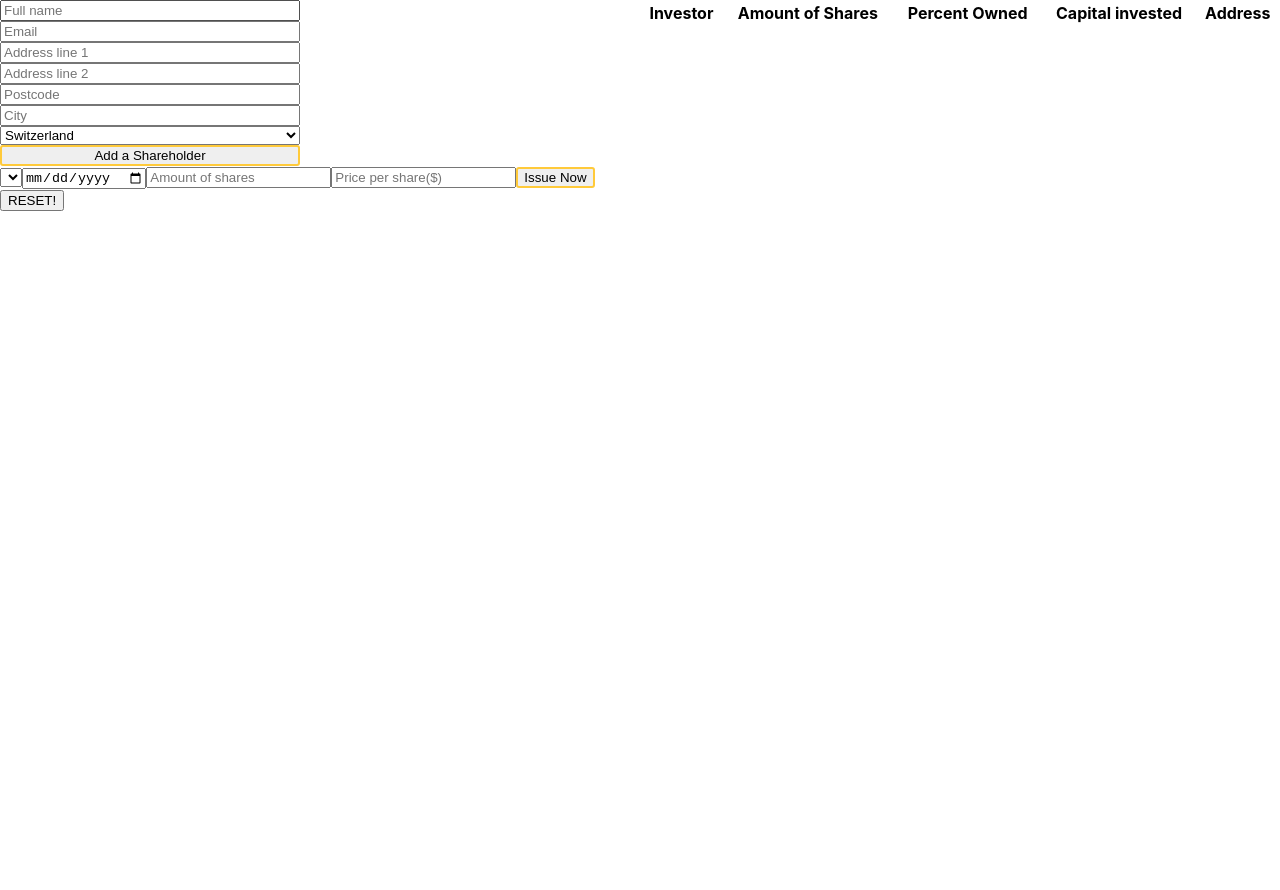
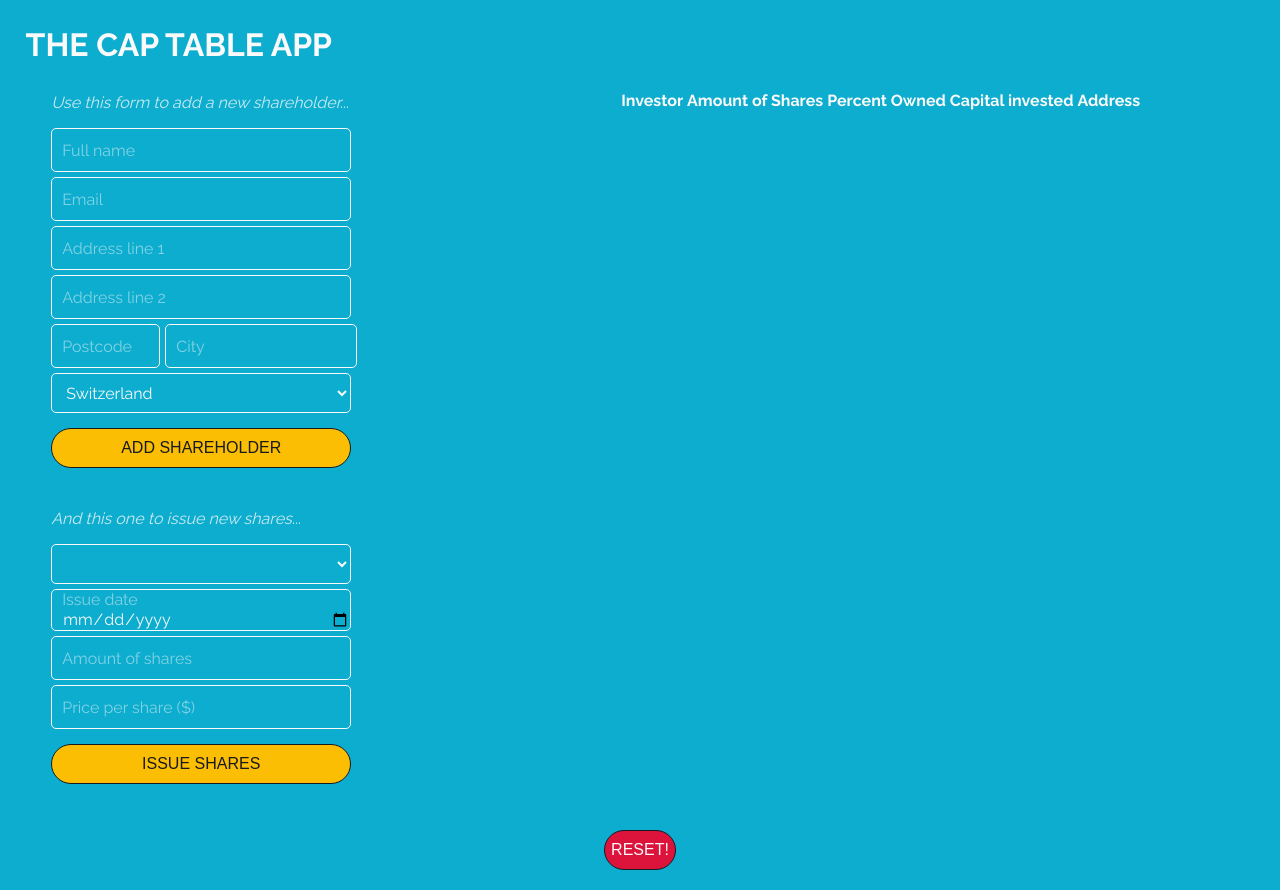
Before and after one commit to ovcOS/cap-table-react, a React (Create React App) app: page / in a window 1280 px wide. Before the commit the page ends 800 px from the top, so only its background shows below. Built offline with nearby package versions, Linux system fonts and the light colour scheme.

Commit message:
styling phase 1

```diff
--- a/public/index.html
+++ b/public/index.html
@@ -3,6 +3,7 @@
   <head>
     <meta charset="utf-8" />
     <link rel="shortcut icon" href="%PUBLIC_URL%/favicon.ico" />
+    <link href="https://fonts.googleapis.com/css?family=Raleway:300,400,700" rel="stylesheet">
     <meta
       name="viewport"
       content="width=device-width, initial-scale=1, shrink-to-fit=no"
--- a/src/components/AddShareholdersForm.jsx
+++ b/src/components/AddShareholdersForm.jsx
@@ -30,13 +30,16 @@ class AddShareholdersForm extends React.Component {
 
   render() {
     return (
-      <form className="add-shareholders-form" onSubmit={this.addShareholder}>
+      <form className="form-layout" onSubmit={this.addShareholder}>
+        <p className="form-info">Use this form to add a new shareholder...</p>
         <input name="name" ref={this.nameRef} type="text" placeholder="Full name" required />
         <input name="email" ref={this.emailRef} type="text" placeholder="Email" required />
         <input name="line1" ref={this.line1Ref} type="text" placeholder="Address line 1" required />
         <input name="line2" ref={this.line2Ref} type="text" placeholder="Address line 2"/>
-        <input name="postcode" ref={this.postcodeRef} type="number" placeholder="Postcode" required />
-        <input name="city" ref={this.cityRef} type="text" placeholder="City" required />
+        <div className="sub-form">
+          <input name="postcode" ref={this.postcodeRef} type="number" placeholder="Postcode" required />
+          <input name="city" ref={this.cityRef} type="text" placeholder="City" required />
+        </div>
         <select defaultValue="CH" ref={this.countryRef}>
           <option value="AF">Afghanistan</option>
           <option value="AX">Åland Islands</option>
@@ -288,7 +291,7 @@ class AddShareholdersForm extends React.Component {
           <option value="ZM">Zambia</option>
           <option value="ZW">Zimbabwe</option>
         </select>
-        <button type="submit" className="button-add">Add a Shareholder</button>
+        <button type="submit" className="button button-add hover-shadow">ADD SHAREHOLDER</button>
       </form>
     )
   }
--- a/src/components/App.jsx
+++ b/src/components/App.jsx
@@ -2,8 +2,9 @@ import React from 'react';
 import Shareholder from './Shareholder';
 import AddShareholdersForm from './AddShareholdersForm'
 import IssueNewSharesForm from './IssueNewSharesForm';
-import SharesIssue from './SharesIssue';
+// import SharesIssue from './SharesIssue';
 import CapTable from './CapTable';
+import Header from './Header';
 
 class App extends React.Component {
   state = {
@@ -45,24 +46,26 @@ class App extends React.Component {
 
   render() {
     return (
-      <React.Fragment>
+      <div className="background">
+      <Header />
         <div className="menu">
-        <div>
+          <div className="forms">
             <AddShareholdersForm addShareholder={this.addShareholder}/>
             <IssueNewSharesForm issueNewShares={this.issueNewShares} details={this.state.shareholders} />
           </div>
-
+          <div className="cap-table-div">
             <CapTable holderDetails={this.state.shareholders} issueDetails={this.state.sharesIssues} />
           </div>
-      {Object.keys(this.state.shareholders).map(shareholder => {
+        </div>
+        {/* {Object.keys(this.state.shareholders).map(shareholder => {
           return (
           <Shareholder
             key={shareholder}
             details={this.state.shareholders[shareholder]}/>
           )}
-      )}
-      <button className="button-reset" onClick={this.startFromScratch}>RESET!</button>
-      </React.Fragment>
+        )} */}
+        <button className="button button-reset hover-shadow" onClick={this.startFromScratch}>RESET!</button>
+      </div>
     );
   }
 };
--- /dev/null
+++ b/src/components/Header.jsx
@@ -0,0 +1,12 @@
+import React from 'react';
+
+const Header = () => (
+  <header>
+    <h1 className="app-header">
+      THE CAP TABLE APP
+    </h1>
+  </header>
+
+)
+
+export default Header;
--- a/src/components/IssueNewSharesForm.jsx
+++ b/src/components/IssueNewSharesForm.jsx
@@ -15,6 +15,7 @@ class IssueNewShares extends React.Component {
       pricePerShare: parseInt(this.pricePerShareRef.current.value),
     };
     this.props.issueNewShares(sharesIssue);
+    event.currentTarget.reset()
   };
 
   populateOptions(options) {
@@ -25,15 +26,16 @@ class IssueNewShares extends React.Component {
 
   render() {
     return (
-     <form onSubmit={this.createIssue}>
-       <select name="shareholderId" ref={this.idRef} type="text" required>
-        {this.populateOptions(this.props.details)}
-       </select>
-       <input name="date" ref={this.dateRef} type="date" required />
-       <input name="amount" type="number" ref={this.amountRef} placeholder="Amount of shares" required />
-       <input name="pricePerShare" type="number" ref={this.pricePerShareRef} placeholder="Price per share($)" required />
-       <button className="button-add" type="submit">Issue Now</button>
-     </form>
+      <form className="form-layout" onSubmit={this.createIssue}>
+        <p className="form-info">And this one to issue new shares...</p>
+        <select name="shareholderId" ref={this.idRef} type="text" required>
+          {this.populateOptions(this.props.details)}
+        </select>
+        <input name="date" ref={this.dateRef} type="date" placeholder="Issue date" required />
+        <input name="amount" type="number" ref={this.amountRef} placeholder="Amount of shares" required />
+        <input name="pricePerShare" type="number" ref={this.pricePerShareRef} placeholder="Price per share ($)" required />
+        <button className="button button-add hover-shadow" type="submit">ISSUE SHARES</button>
+      </form>
     )
   }
 };
--- a/src/css/style.css
+++ b/src/css/style.css
@@ -1,36 +1,197 @@
 body {
   margin: 0;
   padding: 0;
-  font-family: -apple-system, BlinkMacSystemFont, "Segoe UI", "Roboto", "Oxygen",
-    "Ubuntu", "Cantarell", "Fira Sans", "Droid Sans", "Helvetica Neue",
-    sans-serif;
+  font-family: "Raleway";
+  font-size: 16px;
   -webkit-font-smoothing: antialiased;
   -moz-osx-font-smoothing: grayscale;
+  color: #FAFAFA;
+  text-align: center;
+}
+
+input, select, option {
+  font-family: "Raleway";
+  font-size: 16px;
+  background-color: transparent;
+  color: #FAFAFA;
+  height: 40px;
+  border-radius: 5px;
+  border: 1px solid #FAFAFA;
+  padding-left: 10px;
+  margin-bottom: 5px;
+}
+
+input:focus, select:focus, option:focus {
+  outline: none;
+}
+
+input::placeholder {
+  color:rgba(250, 250, 250, 0.5);
+}
+
+input[name="postcode"] {
+  width: 95px;
+  margin-right: 5px;
+}
+
+input[type="date"]:before {
+  content: attr(placeholder) !important;
+  color:rgba(250, 250, 250, 0.5);
+  margin-right: 0.5em;
+}
+input[type="date"]:focus:before,
+input[type="date"]:valid:before {
+  content: "";
+}
+
+.background {
+  background-color: #0CADCF;
+  min-height: 100vh;
+  height: 100%;
+}
+
+.app-header {
+  margin: 0;
+  padding: 2%;
+  text-align: left;
 }
 
 .menu {
   display: flex;
 }
 
-.menu > * {
-  flex: 1;
+.forms {
+  width: 35vw;
+  display: flex;
+  flex-direction: column;
+  align-items: flex-start;
+  padding-left: 4%;
 }
 
-.add-shareholders-form {
+.cap-table-div {
+  width: 65vw;
+  display: flex;
+  justify-content: center;
+}
+
+.form-info {
+  font-style: italic;
+  color:rgba(250, 250, 250, 0.8);
+  margin-top: 5px;
+  text-align: left;
+}
+
+.form-layout {
   display: flex;
   flex-direction: column;
   width: 300px;
+  padding-bottom: 1em;
+}
+
+.sub-form {
+  display:flex;
+}
+
+.button {
+  cursor: pointer;
+  height: 40px;
+  border-radius: px;
+  background-color: transparent;
+  border-radius: 25px;
+  border: 1px solid #171A21;
+  color: #171A21;
+  font-size: 16px;
+  margin: 10px 0 20px 0;
+}
+
+.button:focus {
+  outline: none;
 }
 
 .button-add {
-  border: 2px solid #FFCA3A;
-  border-radius: 3px;
+  background-color: #FCBE02;
 }
+
+.button-reset {
+  background-color: crimson;
+  color: #FAFAFA;
+}
+
+
+
+
+@keyframes hover {
+	50% {
+		transform: translateY(-3px);
+	}
+	100% {
+		transform: translateY(-6px);
+	}
+}
+
+@keyframes hover-shadow {
+	0% {
+		transform: translateY(6px);
+		opacity: .4;
+	}
+	50% {
+		transform: translateY(3px);
+		opacity: 1;
+	}
+	100% {
+		transform: translateY(6px);
+		opacity: .4;
+	}
+}
+
+.hover-shadow {
+	display: inline-block;
+	position: relative;
+	transition-duration: .3s;
+  transition-property: transform;
+}
+
+.hover-shadow:before {
+  pointer-events: none;
+  position: absolute;
+  z-index: -1;
+  content: '';
+  top: 100%;
+  left: 5%;
+  height: 10px;
+  width: 90%;
+  opacity: 0;
+  background: radial-gradient(ellipse at center, rgba(0,0,0,.35) 0%,rgba(0,0,0,0) 80%);
+  transition-duration: .3s;
+  transition-property: transform opacity;
+}
+
+.hover-shadow:hover {
+  transform: translateY(-6px);
+  animation-name: hover;
+  animation-duration: 1.5s;
+  animation-delay: .3s;
+  animation-timing-function: linear;
+  animation-iteration-count: infinite;
+  animation-direction: alternate;
+}
+
+.hover-shadow:hover:before {
+  opacity: .4;
+  transform: translateY(6px);
+  animation-name: hover-shadow;
+  animation-duration: 1.5s;
+  animation-delay: .3s;
+  animation-timing-function: linear;
+  animation-iteration-count: infinite;
+  animation-direction: alternate;
+}
+
 
 /* Palette:
 blue: #0CADCF
-salmon: #FF5E5B
-yellow: #FFCA3A
+green: #87A330
+yellow: #FCBE02
 gray: #273043
 black: #171A21 */
 
```
Lines whose indentation alone changed are shown as unchanged.
